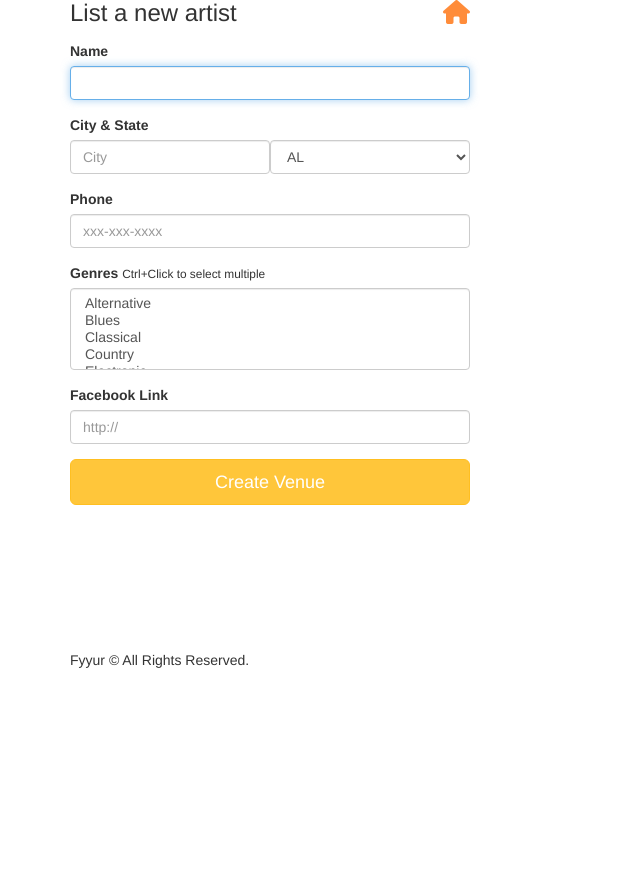
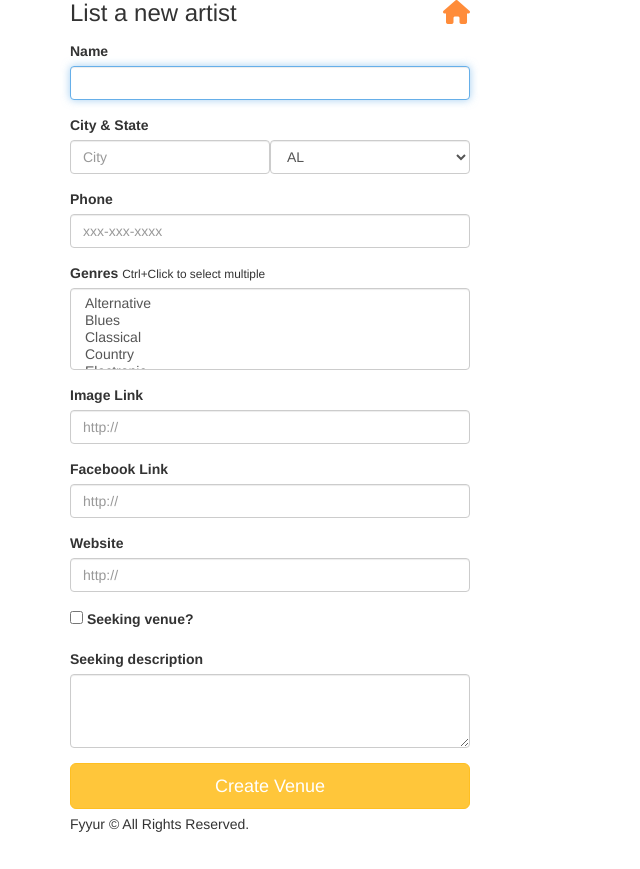
Before and after one commit to brunogarcia/fyyur-artist-booking, a Flask app: page /artists/create in a window 1280 px wide. Shown: the part 95-964 px from the top of the page, without its empty margins (0-640 px from the left). Before the commit the page ends 763 px from the top, so only its background shows below. Run offline with Flask 2, Linux system fonts and the light colour scheme; some libraries are stand-ins or nearby versions.

Commit message:
Add new fields to Venue and Artist models

```diff
--- a/app.py
+++ b/app.py
@@ -51,9 +51,6 @@ class Show(db.Model):
       nullable=False,
     )
 
-    def __repr__(self):
-        return "Show(%s, %s)" % (self.venue_id, self.artist_id)
-
 
 class Venue(db.Model):
     __tablename__ = 'Venue'
@@ -67,6 +64,9 @@ class Venue(db.Model):
     genres = db.Column(JSON)
     image_link = db.Column(db.String(500))
     facebook_link = db.Column(db.String(120))
+    website = db.Column(db.String(120))
+    seeking_talent = db.Column(db.Boolean, default=False)
+    seeking_description = db.Column(db.String(500))
     artists = db.relationship(
         "Artist",
         secondary=Show.__table__,
@@ -87,6 +87,9 @@ class Artist(db.Model):
     genres = db.Column(JSON)
     image_link = db.Column(db.String(500))
     facebook_link = db.Column(db.String(120))
+    website = db.Column(db.String(120))
+    seeking_venue = db.Column(db.Boolean, default=False)
+    seeking_description = db.Column(db.String(500))
 
 
 # ----------------------------------------------------------------------------#
@@ -297,7 +300,11 @@ def create_venue_submission():
     address = request.form['address']
     phone = request.form['phone']
     genres = request.form.getlist('genres')
+    image_link = request.form['image_link']
     facebook_link = request.form['facebook_link']
+    website = request.form['website']
+    seeking_talent = True if 'seeking_talent' in request.form else False
+    seeking_description = request.form['seeking_description']
 
     try:
         venue = Venue(
@@ -307,7 +314,11 @@ def create_venue_submission():
           address=address,
           phone=phone,
           genres=genres,
-          facebook_link=facebook_link
+          image_link=image_link,
+          facebook_link=facebook_link,
+          website=website,
+          seeking_talent=seeking_talent,
+          seeking_description=seeking_description,
         )
 
         db.session.add(venue)
@@ -476,15 +487,15 @@ def edit_artist(artist_id):
     artist = {
       "id": 4,
       "name": "Guns N Petals",
-      "genres": ["Rock n Roll"],
       "city": "San Francisco",
       "state": "CA",
       "phone": "326-123-5000",
+      "genres": ["Rock n Roll"],
+      "image_link": "https://images.unsplash.com/photo-1549213783-8284d0336c4f?ixlib=rb-1.2.1&ixid=eyJhcHBfaWQiOjEyMDd9&auto=format&fit=crop&w=300&q=80",
+      "facebook_link": "https://www.facebook.com/GunsNPetals",
       "website": "https://www.gunsnpetalsband.com",
-      "facebook_link": "https://www.facebook.com/GunsNPetals",
       "seeking_venue": True,
       "seeking_description": "Looking for shows to perform at in the San Francisco Bay Area!",
-      "image_link": "https://images.unsplash.com/photo-1549213783-8284d0336c4f?ixlib=rb-1.2.1&ixid=eyJhcHBfaWQiOjEyMDd9&auto=format&fit=crop&w=300&q=80"
     }
 
     # TODO: populate form with fields from artist with ID <artist_id>
@@ -505,16 +516,16 @@ def edit_venue(venue_id):
     venue = {
       "id": 1,
       "name": "The Musical Hop",
-      "genres": ["Jazz", "Reggae", "Swing", "Classical", "Folk"],
-      "address": "1015 Folsom Street",
       "city": "San Francisco",
       "state": "CA",
+      "address": "1015 Folsom Street",
       "phone": "123-123-1234",
+      "genres": ["Jazz", "Reggae", "Swing", "Classical", "Folk"],
+      "image_link": "https://images.unsplash.com/photo-1543900694-133f37abaaa5?ixlib=rb-1.2.1&ixid=eyJhcHBfaWQiOjEyMDd9&auto=format&fit=crop&w=400&q=60",
+      "facebook_link": "https://www.facebook.com/TheMusicalHop",
       "website": "https://www.themusicalhop.com",
-      "facebook_link": "https://www.facebook.com/TheMusicalHop",
       "seeking_talent": True,
       "seeking_description": "We are on the lookout for a local artist to play every two weeks. Please call us.",
-      "image_link": "https://images.unsplash.com/photo-1543900694-133f37abaaa5?ixlib=rb-1.2.1&ixid=eyJhcHBfaWQiOjEyMDd9&auto=format&fit=crop&w=400&q=60"
     }
 
     # TODO: populate form with values from venue with ID <venue_id>
@@ -551,7 +562,11 @@ def create_artist_submission():
     state = request.form['state']
     phone = request.form['phone']
     genres = request.form.getlist('genres')
+    image_link = request.form['image_link']
     facebook_link = request.form['facebook_link']
+    website = request.form['website']
+    seeking_venue = True if 'seeking_venue' in request.form else False
+    seeking_description = request.form['seeking_description']
 
     try:
         artist = Artist(
@@ -560,7 +575,11 @@ def create_artist_submission():
           state=state,
           phone=phone,
           genres=genres,
-          facebook_link=facebook_link
+          image_link=image_link,
+          facebook_link=facebook_link,
+          website=website,
+          seeking_venue=seeking_venue,
+          seeking_description=seeking_description,
         )
 
         db.session.add(artist)
--- a/forms.py
+++ b/forms.py
@@ -1,8 +1,8 @@
 from datetime import datetime
 from flask_wtf import FlaskForm
 from wtforms import StringField, SelectField, SelectMultipleField, \
-    DateTimeField
-from wtforms.validators import DataRequired, URL
+    DateTimeField, TextAreaField, BooleanField
+from wtforms.validators import DataRequired, URL, Length
 
 
 class ShowForm(FlaskForm):
@@ -88,9 +88,6 @@ class VenueForm(FlaskForm):
     phone = StringField(
         'phone'
     )
-    image_link = StringField(
-        'image_link'
-    )
     genres = SelectMultipleField(
         # TODO implement enum restriction
         'genres', validators=[DataRequired()],
@@ -116,8 +113,20 @@ class VenueForm(FlaskForm):
             ('Other', 'Other'),
         ]
     )
+    image_link = StringField(
+        'image_link', validators=[URL()]
+    )
     facebook_link = StringField(
         'facebook_link', validators=[URL()]
+    )
+    website = StringField(
+        'website', validators=[URL()]
+    )
+    seeking_talent = BooleanField(
+        'seeking_talent'
+    )
+    seeking_description = TextAreaField(
+        'seeking_description', validators=[Length(min=10, max=500)]
     )
 
 
@@ -188,9 +197,6 @@ class ArtistForm(FlaskForm):
         # TODO implement validation logic for state
         'phone'
     )
-    image_link = StringField(
-        'image_link'
-    )
     genres = SelectMultipleField(
         # TODO implement enum restriction
         'genres', validators=[DataRequired()],
@@ -216,9 +222,20 @@ class ArtistForm(FlaskForm):
             ('Other', 'Other'),
         ]
     )
+    image_link = StringField(
+        'image_link', validators=[URL()]
+    )
     facebook_link = StringField(
-        # TODO implement enum restriction
         'facebook_link', validators=[URL()]
+    )
+    website = StringField(
+        'website', validators=[URL()]
+    )
+    seeking_venue = BooleanField(
+        'seeking_venue',
+    )
+    seeking_description = TextAreaField(
+        'seeking_description', validators=[Length(min=10, max=500)]
     )
 
 # TODO IMPLEMENT NEW ARTIST FORM AND NEW SHOW FORM
--- a/templates/forms/new_artist.html
+++ b/templates/forms/new_artist.html
@@ -39,8 +39,28 @@
       </div>
 
       <div class="form-group">
-          <label for="genres">Facebook Link</label>
+        <label for="image_link">Image Link</label>
+        {{ form.image_link(class_ = 'form-control', placeholder='http://', autofocus = true) }}
+      </div>
+
+      <div class="form-group">
+          <label for="facebook_link">Facebook Link</label>
           {{ form.facebook_link(class_ = 'form-control', placeholder='http://', autofocus = true) }}
+      </div>
+
+      <div class="form-group">
+        <label for="website">Website</label>
+        {{ form.website(class_ = 'form-control', placeholder='http://', autofocus = true) }}
+      </div>
+
+      <div class="form-group">
+        {{ form.seeking_venue(value='n') }}
+        <label for="seeking_venue">Seeking venue?</label>
+      </div>
+
+      <div class="form-group">
+        <label for="seeking_description">Seeking description</label>
+        {{ form.seeking_description(class_ = 'form-control', rows='3', autofocus = true) }}
       </div>
 
       <input type="submit" value="Create Venue" class="btn btn-primary btn-lg btn-block">
```
Also changed, not shown: migrations/versions/f60ab08e4a85_.py (added, +38 -0 lines), templates/forms/new_venue.html (+21 -0 lines).
